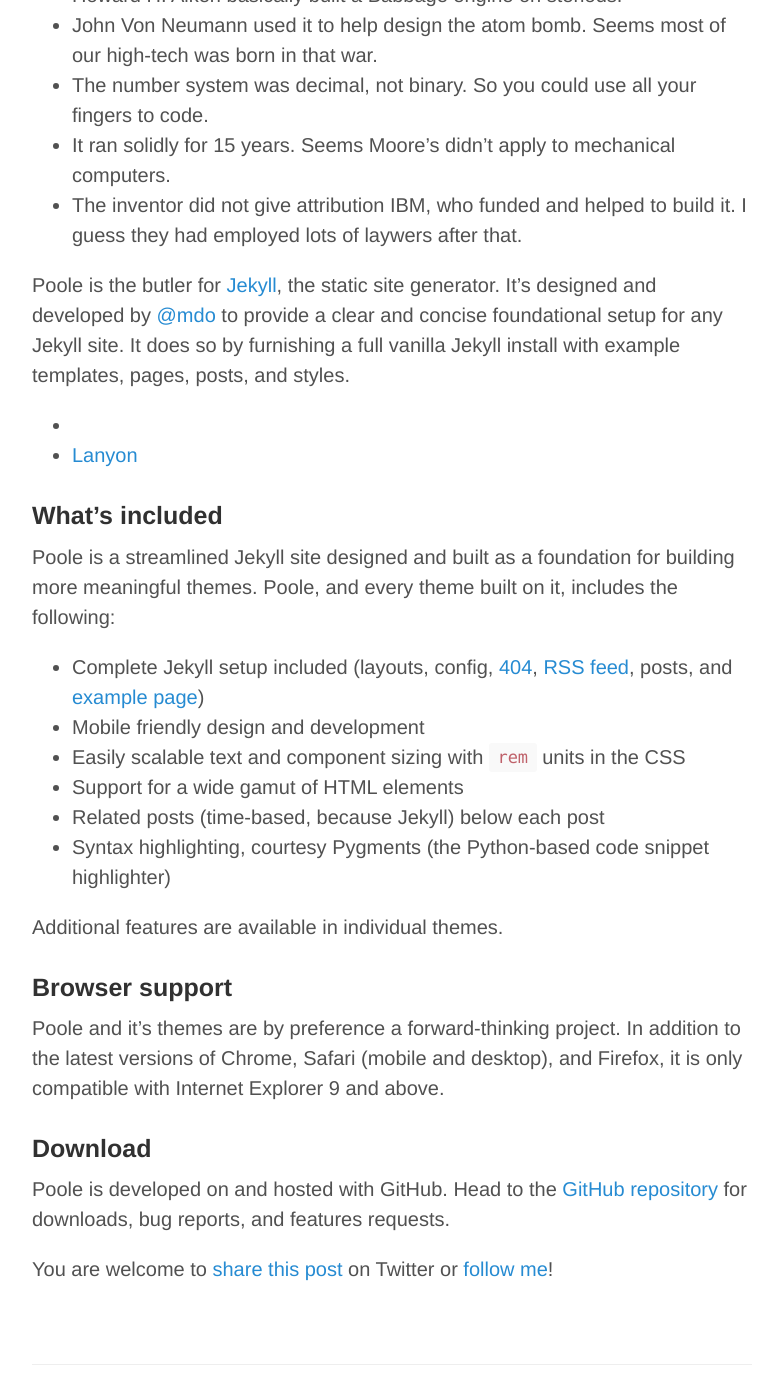
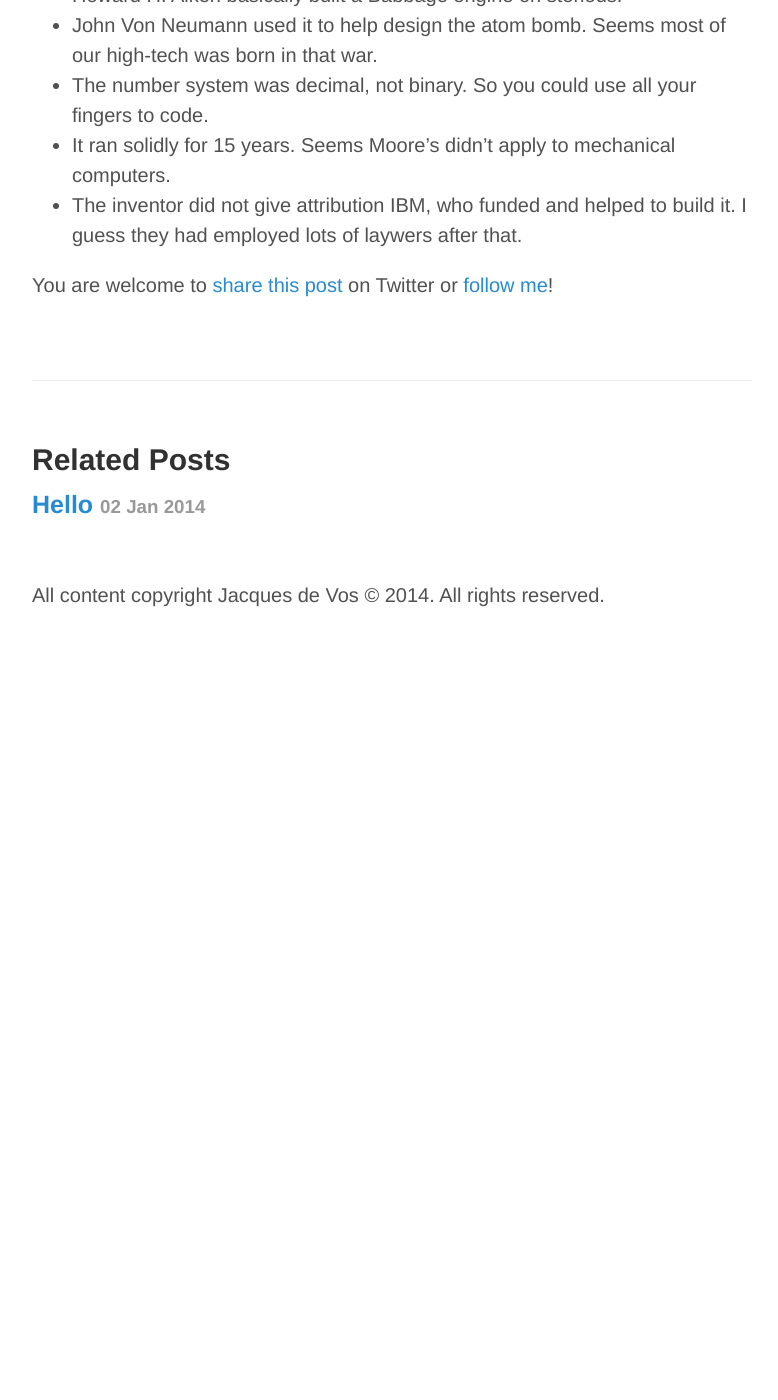
Before and after one commit to jacdevos/jacdevos.github.io.old, a Jekyll site: the page built from _posts/2014-08-03-The_origin_of_bug_loop_and_patch.md, in a window 1280 px wide and 1400 px high, scrolled down 1006 px. Shown: the whole window, without its empty margins (248-1026 px from the left). Built offline with Jekyll 4.4.1, drawn with Linux system fonts in a browser that asks for light colours; Markdown is read by kramdown in place of the engine named in the settings; after the commit the page ends 1636 px from its top, so only the background shows below that; some of the changed text lies outside the part shown.

Commit message:
Update 2014-08-03-The_origin_of_bug_loop_and_patch.md

```diff
--- a/_posts/2014-08-03-The_origin_of_bug_loop_and_patch.md
+++ b/_posts/2014-08-03-The_origin_of_bug_loop_and_patch.md
@@ -32,31 +32,4 @@
 * The inventor did not give attribution IBM, who funded and helped to build it. I guess they had employed lots of laywers after that.
 
 
-
-Poole is the butler for [Jekyll](http://jekyllrb.com), the static site generator. It's designed and developed by [@mdo](https://twitter.com/mdo) to provide a clear and concise foundational setup for any Jekyll site. It does so by furnishing a full vanilla Jekyll install with example templates, pages, posts, and styles.
-
-*
-* [Lanyon](http://lanyon.getpoole.com)
-
-### What's included
-
-Poole is a streamlined Jekyll site designed and built as a foundation for building more meaningful themes. Poole, and every theme built on it, includes the following:
-
-* Complete Jekyll setup included (layouts, config, [404](/404.html), [RSS feed](/atom.xml), posts, and [example page](/about))
-* Mobile friendly design and development
-* Easily scalable text and component sizing with `rem` units in the CSS
-* Support for a wide gamut of HTML elements
-* Related posts (time-based, because Jekyll) below each post
-* Syntax highlighting, courtesy Pygments (the Python-based code snippet highlighter)
-
-Additional features are available in individual themes.
-
-### Browser support
-
-Poole and it's themes are by preference a forward-thinking project. In addition to the latest versions of Chrome, Safari (mobile and desktop), and Firefox, it is only compatible with Internet Explorer 9 and above.
-
-### Download
-
-Poole is developed on and hosted with GitHub. Head to the <a href="https://github.com/poole/poole">GitHub repository</a> for downloads, bug reports, and features requests.
-
 {% include twitter_include.html %}
```
Also changed, not shown: other parts of _posts/2014-08-03-The_origin_of_bug_loop_and_patch.md (+1 -1 lines).
